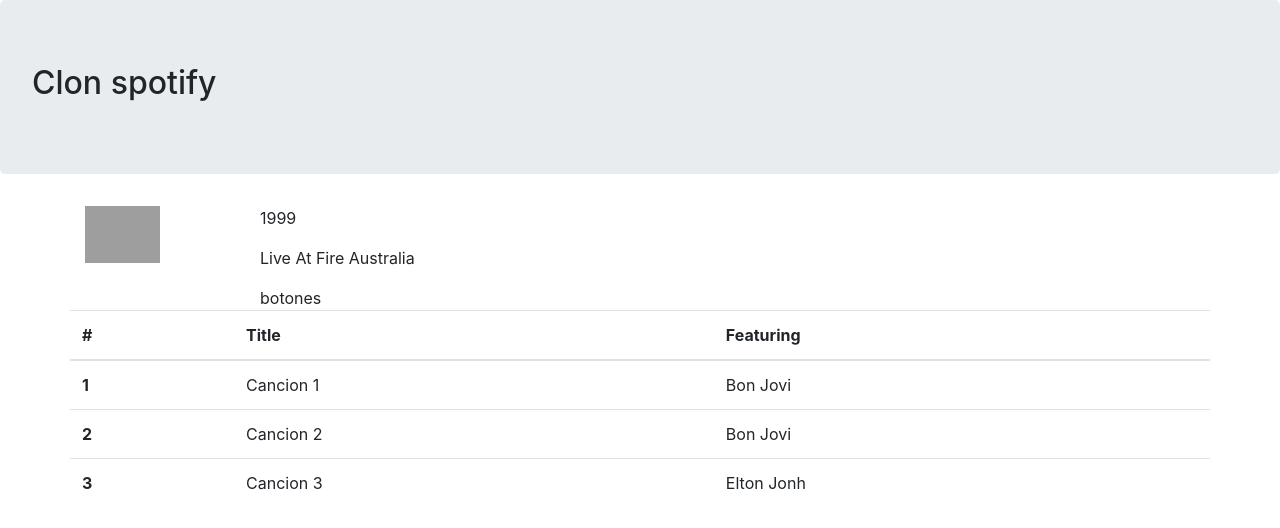
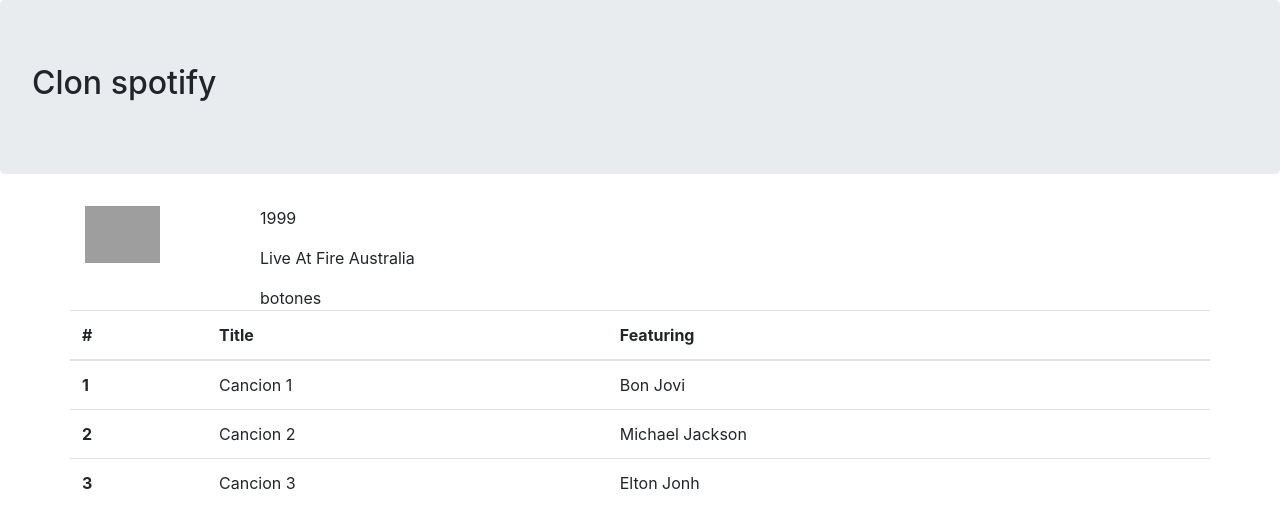
Before and after one commit to emanuelesausosa/angular-spotify-project, an Angular app: page / in a window 1280 px wide. Shown: the top 528 px of the page. Built offline with nearby package versions, Linux system fonts and the light colour scheme; grey boxes are pictures that could not be loaded.

Commit message:
add models

```diff
--- /dev/null
+++ b/src/app/common/models/album.model.ts
@@ -0,0 +1,6 @@
+import { Song } from './song.model';
+export interface Album {
+  year: number;
+  title: string;
+  songs: Song[];
+}
--- /dev/null
+++ b/src/app/common/models/mocks/album-data.mock.ts
@@ -0,0 +1,26 @@
+import { Album } from '../album.model';
+
+export const ALBUM_DATA: Album = {
+  year: 1999,
+  title: 'Live At Fire Australia',
+  songs: [
+    {
+      num: 1,
+      title: 'Cancion 1',
+      featuring: 'Bon Jovi',
+      description: 'Esta es una descripcion 1',
+    },
+    {
+      num: 2,
+      title: 'Cancion 2',
+      featuring: 'Michael Jackson',
+      description: 'Esta es una descripcion 2',
+    },
+    {
+      num: 3,
+      title: 'Cancion 3',
+      featuring: 'Elton Jonh',
+      description: 'Esta es una descripcion 3',
+    },
+  ],
+};
--- /dev/null
+++ b/src/app/common/models/song.model.ts
@@ -0,0 +1,6 @@
+export interface Song {
+  num: number;
+  title: string;
+  featuring: string;
+  description: string;
+}
--- a/src/app/features/album/album.component.ts
+++ b/src/app/features/album/album.component.ts
@@ -1,4 +1,5 @@
 import { Component } from '@angular/core';
+import { ALBUM_DATA } from '../../common/models/mocks/album-data.mock';
 
 @Component({
   selector: 'album-cmp',
@@ -7,30 +8,7 @@ import { Component } from '@angular/core';
 })
 export class AlbumComponent {
   songDetail: any;
-  albumModel: any = {
-    year: 1999,
-    title: 'Live At Fire Australia',
-    songs: [
-      {
-        num: 1,
-        title: 'Cancion 1',
-        featuring: 'Bon Jovi',
-        description: 'Esta es una descripcion 1',
-      },
-      {
-        num: 2,
-        title: 'Cancion 2',
-        featuring: 'Bon Jovi',
-        description: 'Esta es una descripcion 2',
-      },
-      {
-        num: 3,
-        title: 'Cancion 3',
-        featuring: 'Elton Jonh',
-        description: 'Esta es una descripcion 3',
-      },
-    ],
-  };
+  albumModel: any = ALBUM_DATA;
 
   viewSongDetail(song: any): void {
     this.songDetail = song;
--- a/src/app/features/song-detail/song-detail.component.ts
+++ b/src/app/features/song-detail/song-detail.component.ts
@@ -1,4 +1,5 @@
 import { Component, Input } from '@angular/core';
+import { Song } from 'src/app/common/models/song.model';
 
 @Component({
   selector: 'song-detail',
@@ -6,5 +7,5 @@ import { Component, Input } from '@angular/core';
   styleUrls: ['./song-detail.component.scss'],
 })
 export class SongDetailComponent {
-  @Input() song: any;
+  @Input() song: Song;
 }
```
